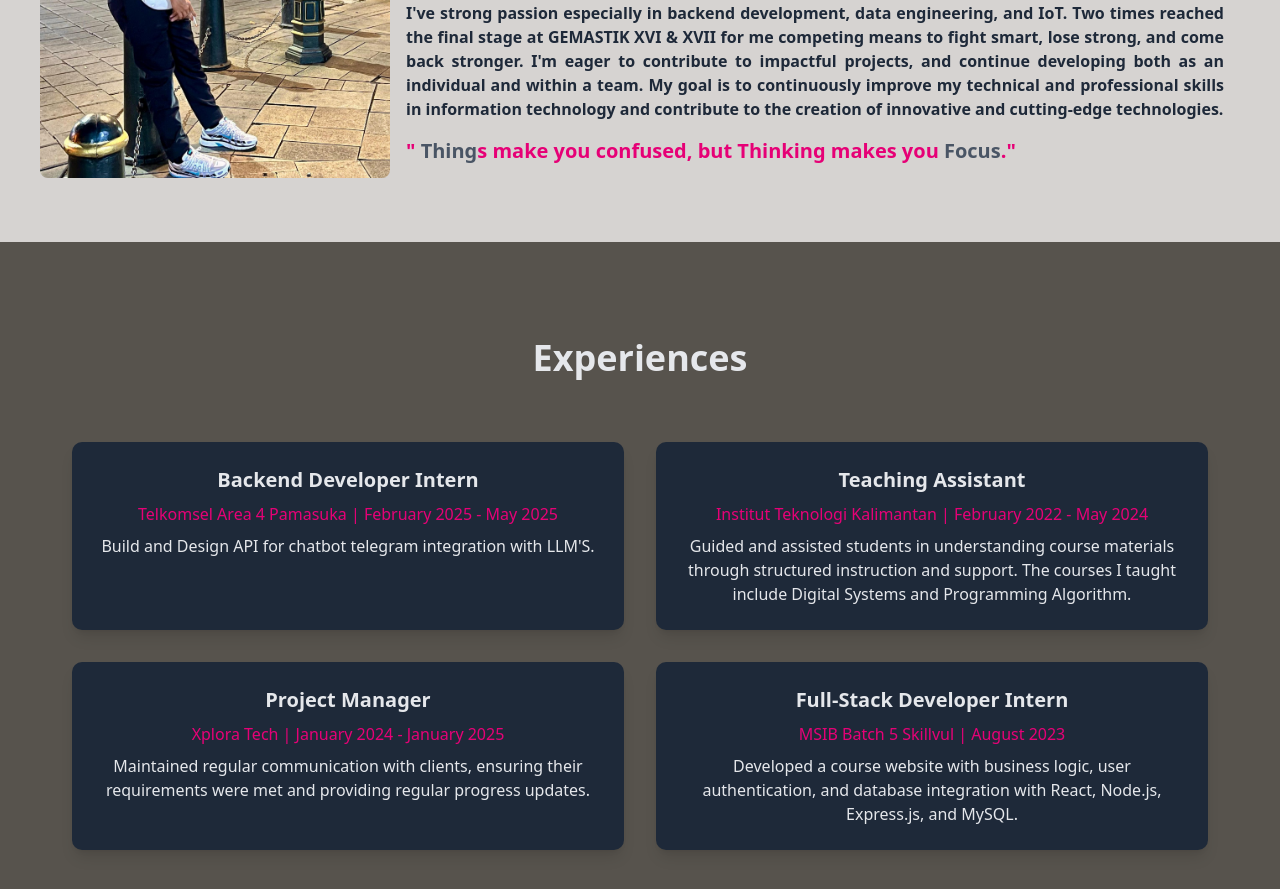
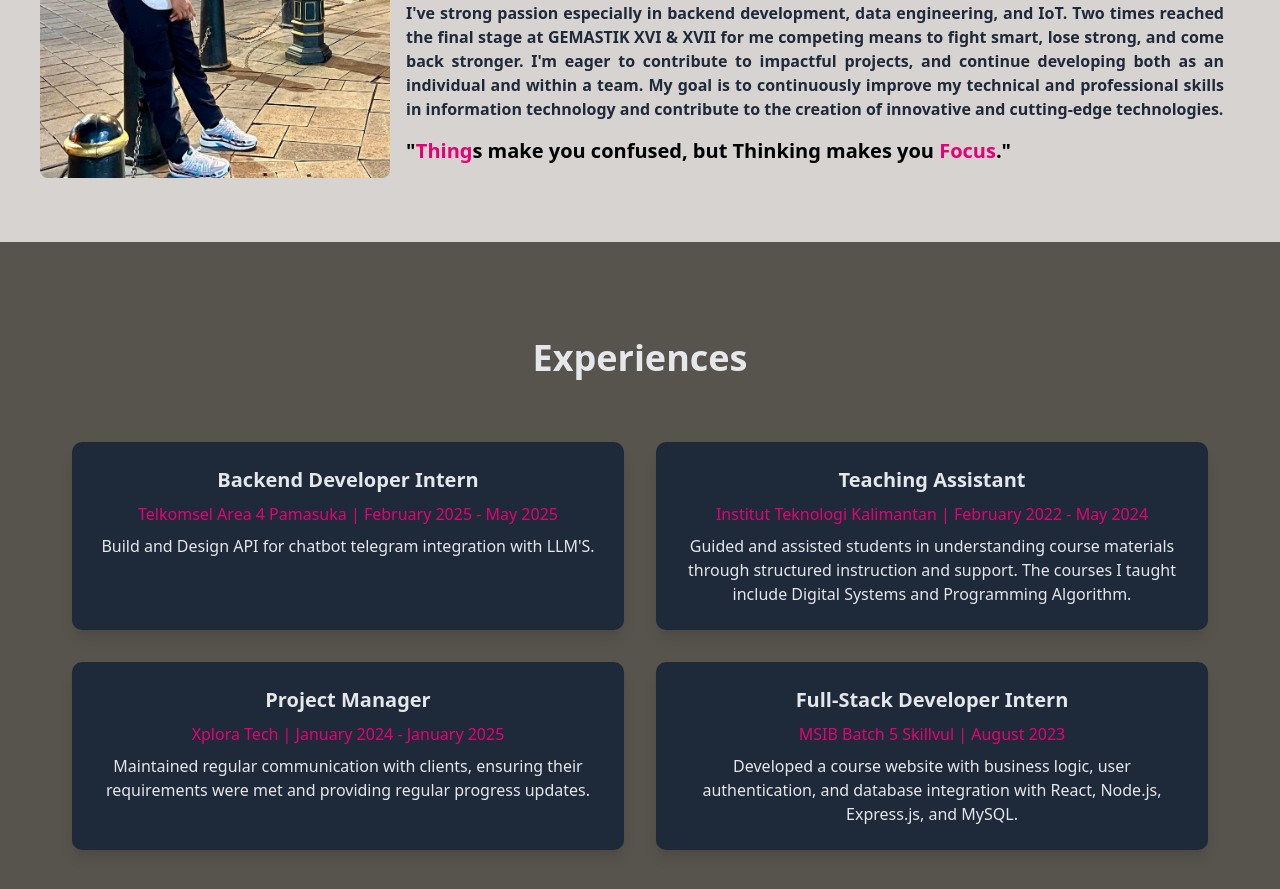
Before and after one commit to possible112/portfolio-pribadi, a Next.js app: page / in a window 1280 px wide. Shown: the part 1100-1989 px from the top of the page. Built offline with nearby package versions, Linux system fonts and the light colour scheme.

Commit message:
update 2.1

```diff
--- a/src/app/page.tsx
+++ b/src/app/page.tsx
@@ -93,8 +93,8 @@ export default function Home() {
           <p className="text-gray-800 font-semibold text-justify">
             I&apos;ve strong passion especially in backend development, data engineering, and IoT. Two times reached the final stage at GEMASTIK XVI & XVII for me competing means to fight smart, lose strong, and come back stronger. I&apos;m eager to contribute to impactful projects, and continue developing both as an individual and within a team. My goal is to continuously improve my technical and professional skills in information technology and contribute to the creation of innovative and cutting-edge technologies.
           </p>
-          <p className=" text-pink-600 text-xl font-semibold text-justify">
-            " <span className='text-gray-600'>Thing</span>s make you confused, but Thinking makes you <span className='text-gray-600'>Focus</span>."
+          <p className=" text-black text-xl font-semibold text-justify">
+            &quot;<span className='text-pink-600'>Thing</span>s make you confused, but Thinking makes you <span className='text-pink-600'>Focus</span>.&quot;
           </p>
         </div>
       </section>
```
